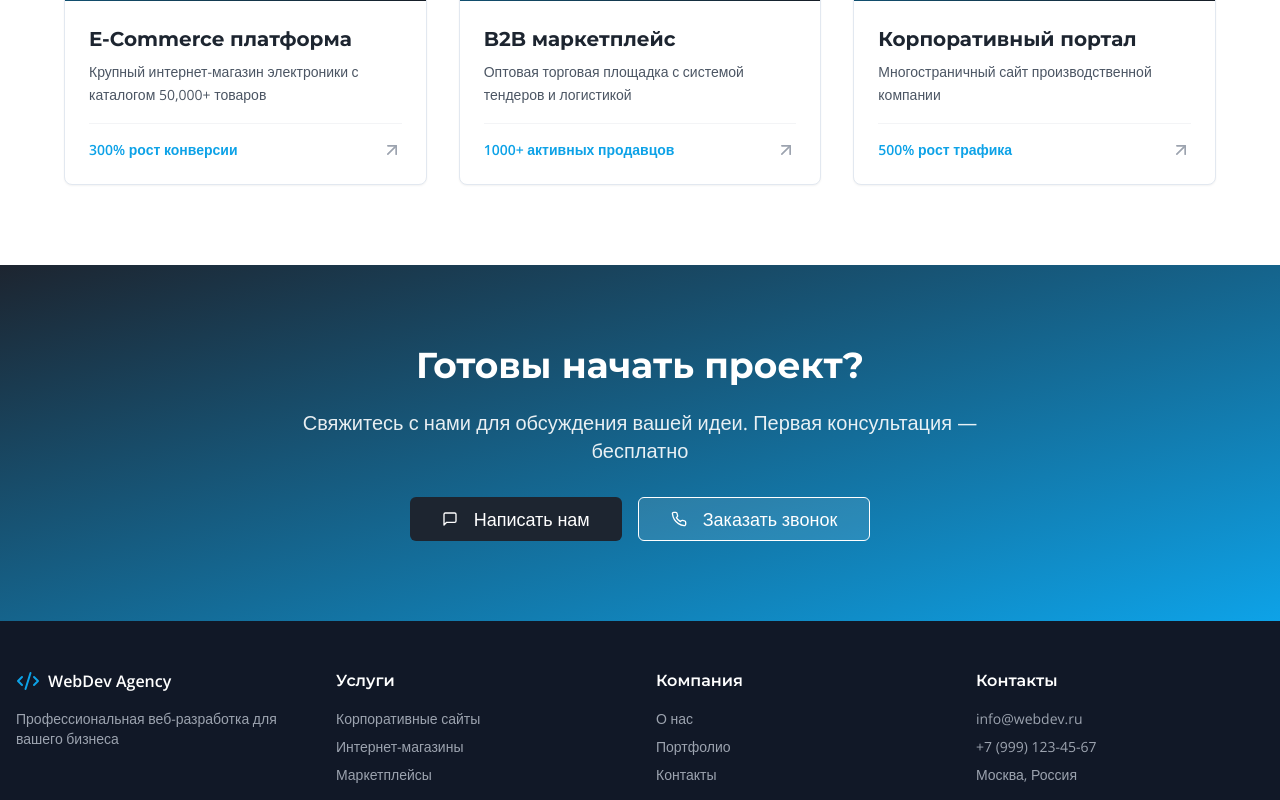
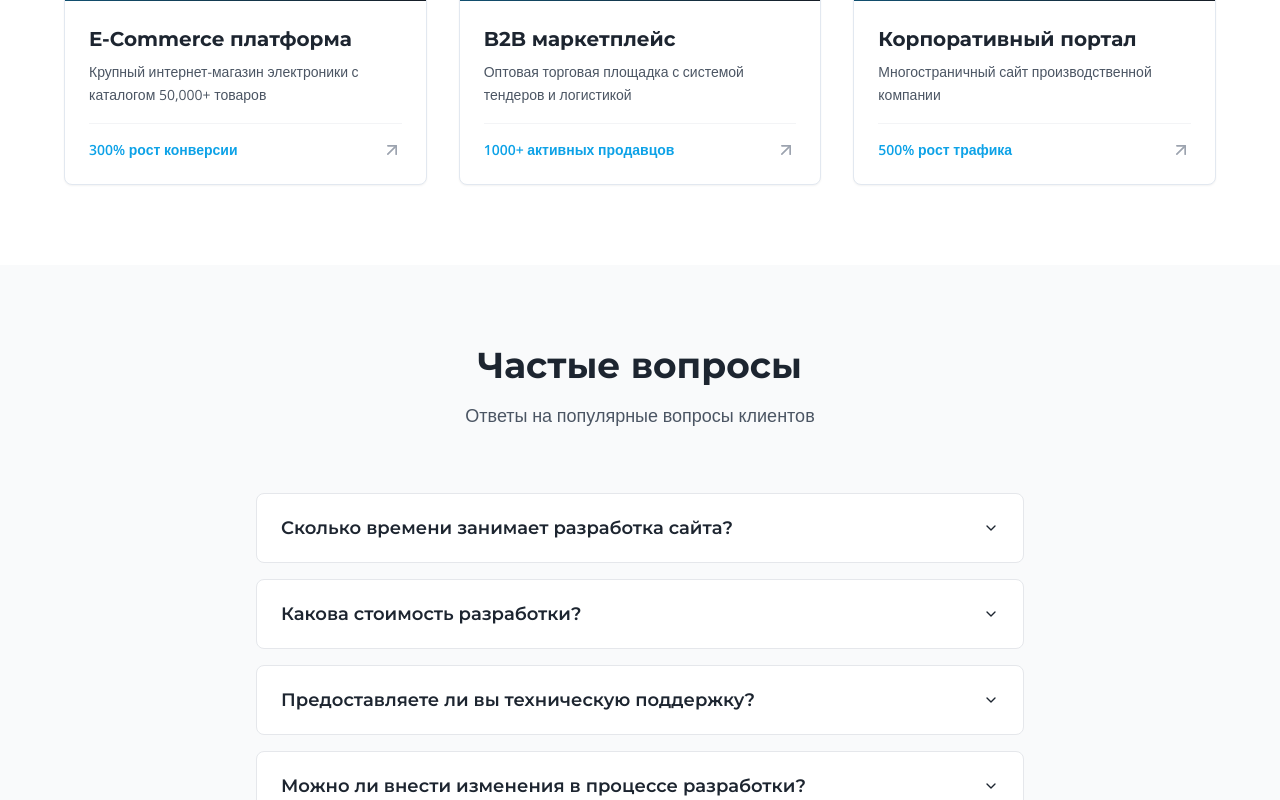
Before and after one commit to pr-poehali-dev/landing-ecommerce-services, a React (Vite) app: page / in a window 1280 px wide. Shown: the part 2000-2800 px from the top of the page. Built offline with nearby package versions, Linux system fonts and the light colour scheme.

Commit message:
Добавить раздел FAQ

```diff
--- a/src/pages/Index.tsx
+++ b/src/pages/Index.tsx
@@ -1,6 +1,12 @@
 import { Button } from "@/components/ui/button";
 import { Card, CardContent } from "@/components/ui/card";
 import Icon from "@/components/ui/icon";
+import {
+  Accordion,
+  AccordionContent,
+  AccordionItem,
+  AccordionTrigger,
+} from "@/components/ui/accordion";
 
 const Index = () => {
   const services = [
@@ -65,6 +71,33 @@ const Index = () => {
     }
   ];
 
+  const faqs = [
+    {
+      question: "Сколько времени занимает разработка сайта?",
+      answer: "Срок разработки зависит от сложности проекта. Простой корпоративный сайт — 2-3 недели, интернет-магазин — 1-2 месяца, маркетплейс — от 3 месяцев. Точные сроки обсуждаются индивидуально."
+    },
+    {
+      question: "Какова стоимость разработки?",
+      answer: "Стоимость формируется на основе технического задания. Корпоративный сайт — от 150 000 ₽, интернет-магазин — от 300 000 ₽, маркетплейс — от 800 000 ₽. Первая консультация и оценка проекта — бесплатно."
+    },
+    {
+      question: "Предоставляете ли вы техническую поддержку?",
+      answer: "Да, мы предлагаем полное сопровождение после запуска: обновления, исправление ошибок, консультации. Доступны различные тарифы поддержки — от базового до premium с круглосуточным доступом."
+    },
+    {
+      question: "Можно ли внести изменения в процессе разработки?",
+      answer: "Конечно! Мы работаем по agile-методологии с еженедельными демонстрациями результатов. Вы можете вносить правки на каждом этапе. Серьезные изменения в функционале могут повлиять на сроки и бюджет."
+    },
+    {
+      question: "Будет ли сайт адаптирован под мобильные устройства?",
+      answer: "Абсолютно все наши проекты разрабатываются с адаптивным дизайном (responsive design). Сайт будет корректно отображаться на смартфонах, планшетах и десктопах любых размеров."
+    },
+    {
+      question: "Помогаете ли с продвижением сайта?",
+      answer: "Да, мы предлагаем базовую SEO-оптимизацию при разработке: правильная структура, метатеги, скорость загрузки. Также сотрудничаем с digital-агентствами для комплексного продвижения сайта."
+    }
+  ];
+
   return (
     <div className="min-h-screen">
       <nav className="fixed top-0 w-full bg-white/95 backdrop-blur-sm border-b border-gray-200 z-50">
@@ -78,6 +111,7 @@ const Index = () => {
               <a href="#services" className="text-gray-600 hover:text-primary transition-colors">Услуги</a>
               <a href="#advantages" className="text-gray-600 hover:text-primary transition-colors">Преимущества</a>
               <a href="#portfolio" className="text-gray-600 hover:text-primary transition-colors">Портфолио</a>
+              <a href="#faq" className="text-gray-600 hover:text-primary transition-colors">FAQ</a>
             </div>
             <Button>Оставить заявку</Button>
           </div>
@@ -191,6 +225,34 @@ const Index = () => {
         </div>
       </section>
 
+      <section id="faq" className="py-20 bg-gray-50">
+        <div className="container mx-auto px-4">
+          <div className="text-center mb-16">
+            <h2 className="text-4xl font-bold mb-4">Частые вопросы</h2>
+            <p className="text-gray-600 text-lg">Ответы на популярные вопросы клиентов</p>
+          </div>
+          <div className="max-w-3xl mx-auto">
+            <Accordion type="single" collapsible className="space-y-4">
+              {faqs.map((faq, index) => (
+                <AccordionItem
+                  key={index}
+                  value={`item-${index}`}
+                  className="bg-white rounded-lg border border-gray-200 px-6 animate-fade-in"
+                  style={{ animationDelay: `${index * 0.1}s` }}
+                >
+                  <AccordionTrigger className="text-left hover:no-underline py-5">
+                    <span className="text-lg font-semibold pr-4">{faq.question}</span>
+                  </AccordionTrigger>
+                  <AccordionContent className="text-gray-600 leading-relaxed pb-5">
+                    {faq.answer}
+                  </AccordionContent>
+                </AccordionItem>
+              ))}
+            </Accordion>
+          </div>
+        </div>
+      </section>
+
       <section className="py-20 bg-gradient-to-br from-secondary to-primary text-white">
         <div className="container mx-auto px-4">
           <div className="max-w-3xl mx-auto text-center">
```
